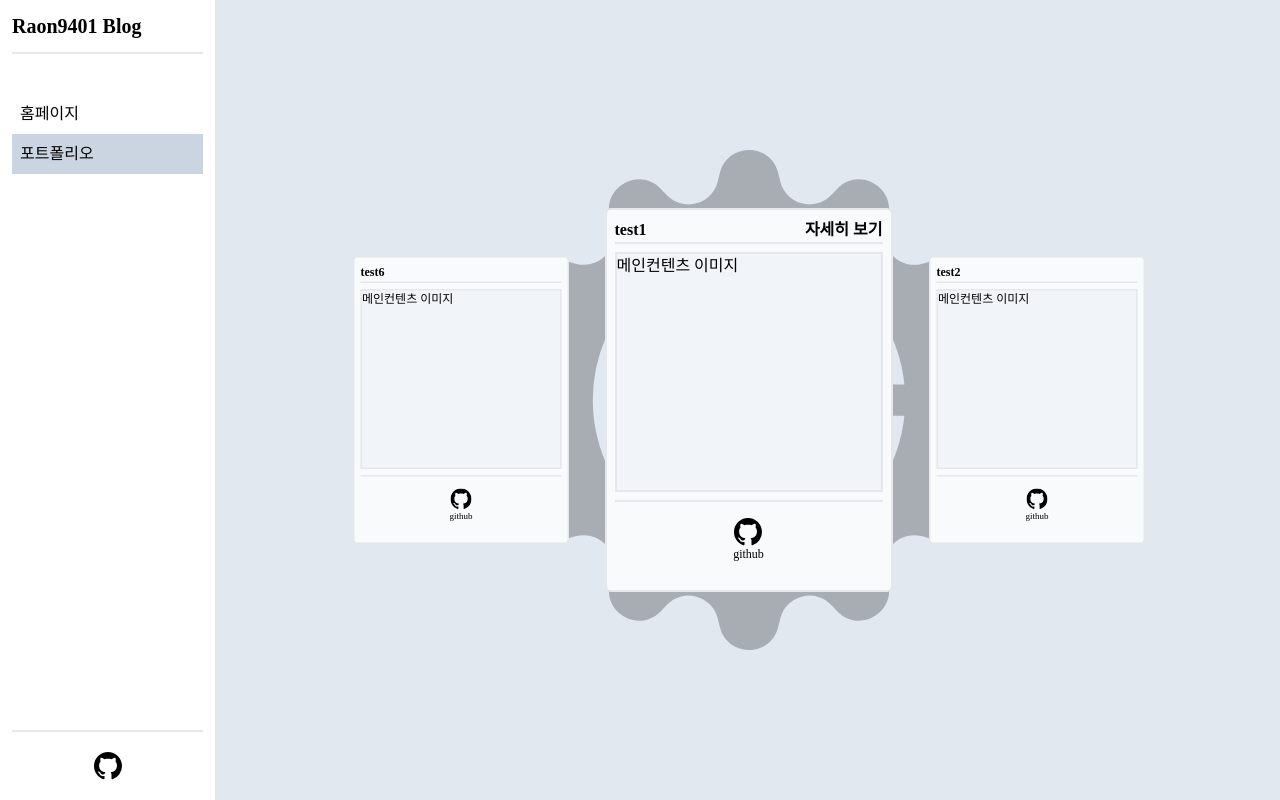
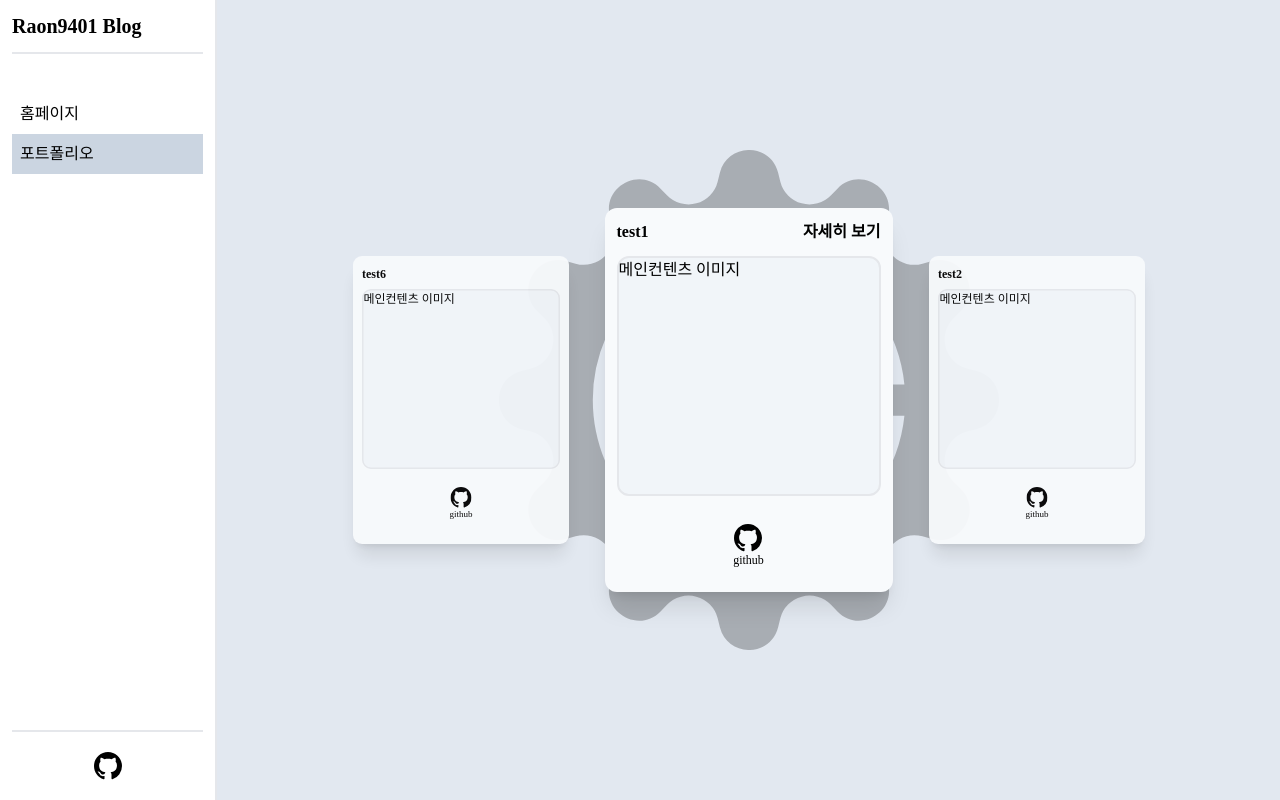
Before and after one commit to raon9401/github_blog, a React (Create React App) app in the folder my_blog/: page /portfolio in a window 1280 px wide. Built offline with nearby package versions, Linux system fonts and the light colour scheme; a web font is replaced by a local one.

Commit message:
design : 작은 카드 디자인 변경

```diff
--- a/my_blog/src/components/PortFolio/Small/SmallPortFolioContents.tsx
+++ b/my_blog/src/components/PortFolio/Small/SmallPortFolioContents.tsx
@@ -31,8 +31,8 @@ export const SmallPortFolioContents = ({
   };
 
   return (
-    <section className="portfolio_card smallportfolio" onClick={handleTurn}>
-      <div className="pointer-events-none space-y-2 ">
+    <section className="portfolio_card smallportfolio " onClick={handleTurn}>
+      <div className="pointer-events-none space-y-2">
         <Contents size="small">{children}</Contents>
       </div>
     </section>
--- a/my_blog/src/components/PortFolio/_Contents/Contents.tsx
+++ b/my_blog/src/components/PortFolio/_Contents/Contents.tsx
@@ -10,7 +10,8 @@ type PortFolioProps = {
 export const Contents = ({ children, setOpenDetail, size }: PortFolioProps) => {
   return (
     <>
-      <section className="font-bold border-b-2 flex justify-between">
+      {/* 컨텐츠 header */}
+      <section className="font-bold flex justify-between">
         <span>{children}</span>
         {size === "basic" && setOpenDetail && (
           <button type="button" onClick={() => setOpenDetail(true)}>
@@ -18,19 +19,19 @@ export const Contents = ({ children, setOpenDetail, size }: PortFolioProps) => {
           </button>
         )}
       </section>
-      <section className="border-2 h-60 bg-slate-100 hover:opacity-20 cursor-pointer">
+      {/* 컨텐츠 이미지 */}
+      <section className="border-2 h-60 bg-slate-100 rounded-xl cursor-pointer">
         메인컨텐츠 이미지
       </section>
-      <section className="border-t-2">
-        <article className="p-4 flex justify-center items-center">
-          <div className="flex flex-col justify-center items-center hover:text-orange-400">
+      {/* 컨텐츠 footer */}
+      <section className="p-4 flex justify-center items-center">
+        <article className="flex flex-col justify-center items-center hover:text-orange-400">
           <BsGithub
             size="28"
             className="hover:fill-orange-400 cursor-pointer"
             onClick={() => handleWebPageLink("https://github.com/raon9401")}
           />
           <span className="text-xs cursor-pointer">github</span>
-          </div>
         </article>
       </section>
     </>
--- a/my_blog/src/styles/index.css
+++ b/my_blog/src/styles/index.css
@@ -28,11 +28,11 @@
   }
 
   .portfolio_card {
-    @apply w-72 h-96 border-2 rounded-md p-2 bg-slate-50 space-y-2;
+    @apply w-72 h-96 shadow-xl rounded-xl p-3 bg-slate-50 space-y-3;
   }
 
   .smallportfolio {
-    @apply scale-75 cursor-pointer;
+    @apply scale-75 cursor-pointer opacity-95;
   }
 
   .contents_detail {
```
Lines whose indentation alone changed are shown as unchanged.
